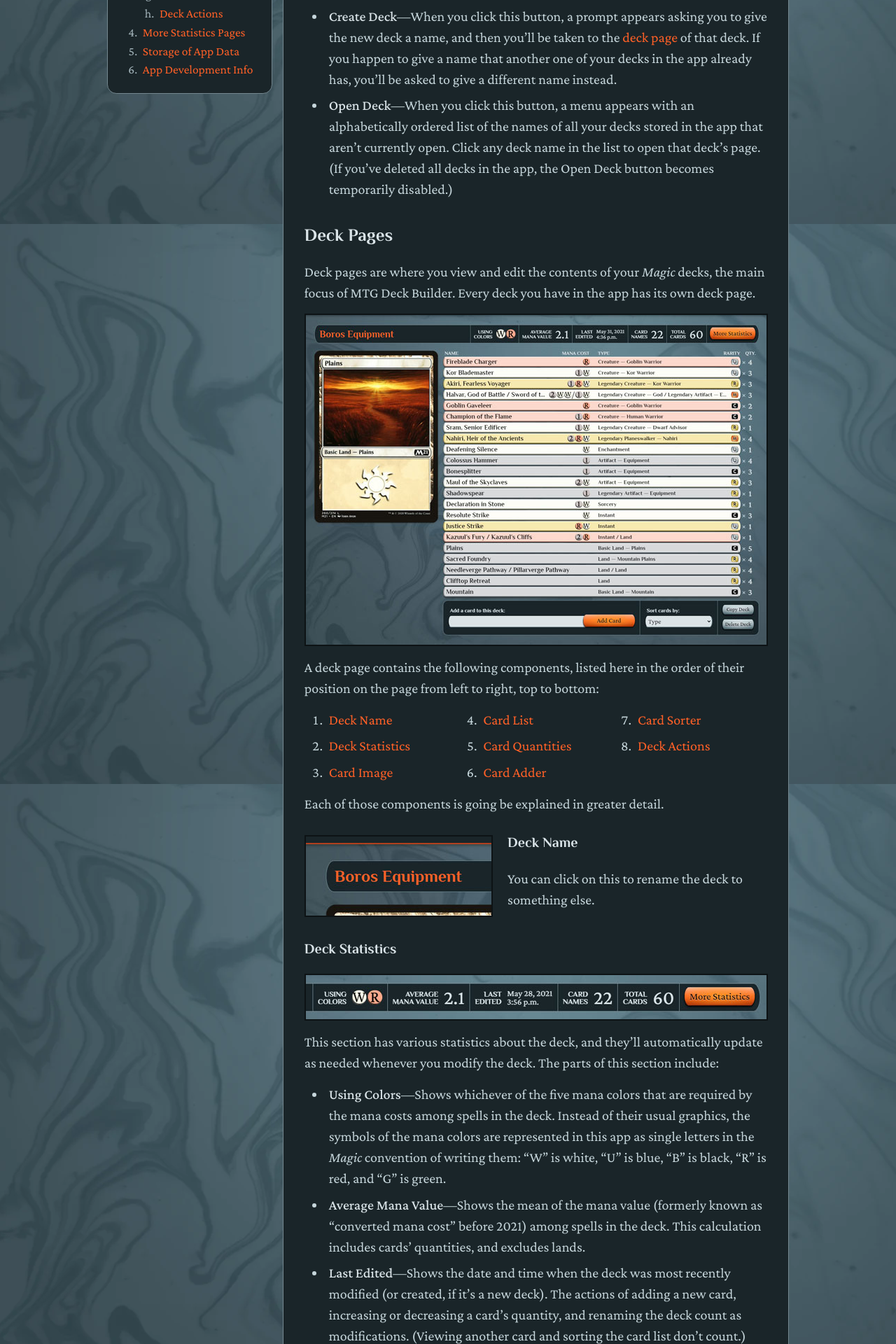
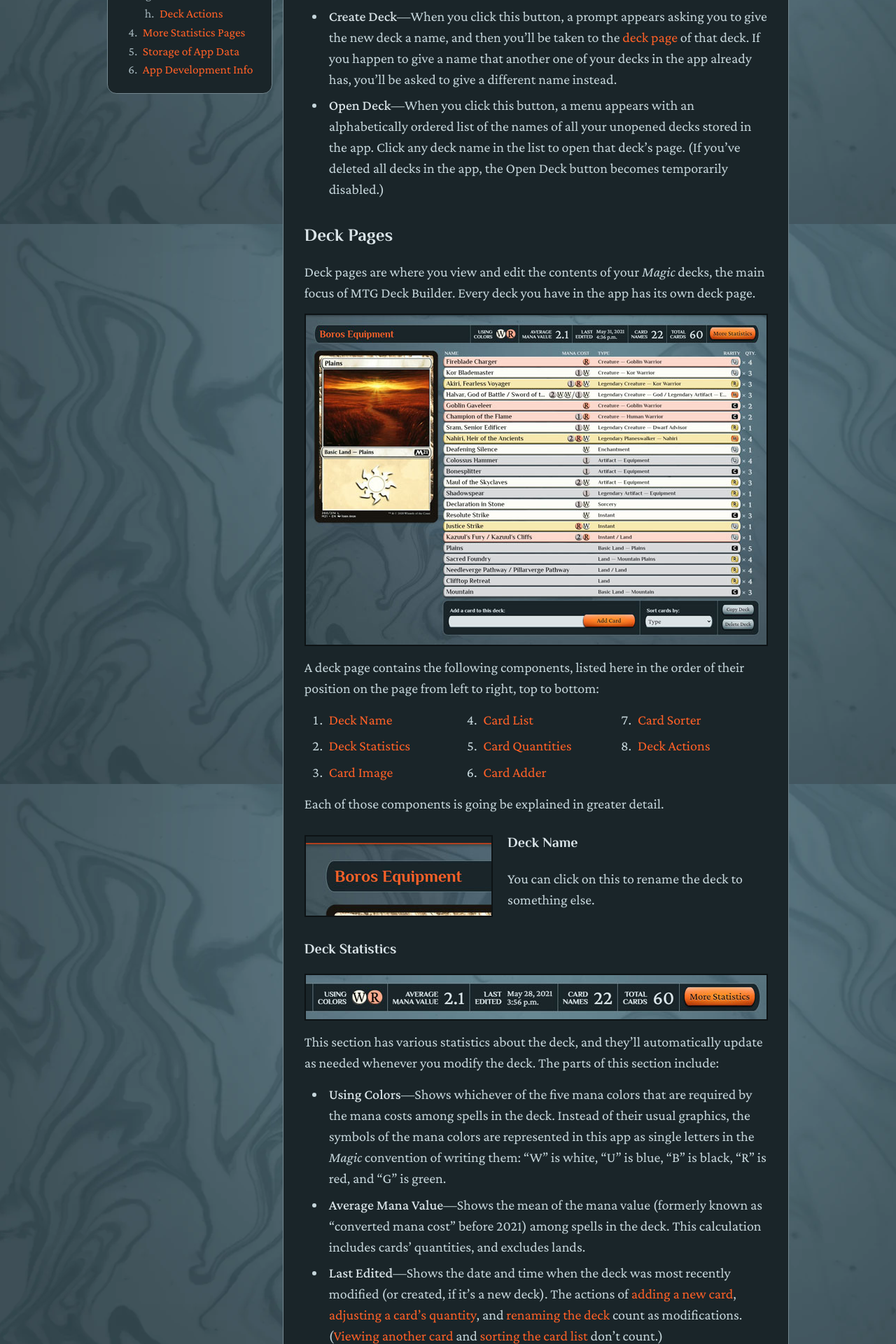
Before and after one commit to IristormDesign/mtg-deck-builder, a Vue app: page /manual in a window 1280 px wide. Shown: the part 480-2400 px from the top of the page at 70% size. Built offline with nearby package versions, Linux system fonts and the light colour scheme.

Commit message:
Minor edits to manual

```diff
--- a/src/components/SiteFooter.vue
+++ b/src/components/SiteFooter.vue
@@ -3,7 +3,7 @@
 		<div class="wrap">
 			<p>
 				<span class="group">
-					<router-link to="/"><strong>MTG Deck Builder</strong></router-link> by <a href="https://iristormdesign.com" target="_blank" rel="noopener">Iristorm Design</a> — <span>Version 1.7.6</span>
+					<router-link to="/"><strong>MTG Deck Builder</strong></router-link> by <a href="https://iristormdesign.com" target="_blank" rel="noopener">Iristorm Design</a> — <span>Version 1.7.7</span>
 				</span>
 				<span class="group">
 					<span class="divider">|</span>
--- a/src/pages/Manual.vue
+++ b/src/pages/Manual.vue
@@ -41,7 +41,7 @@
 			<p>The app header appears at the top of any page on MTG Deck Builder. The most important buttons on it are the two orange ones, as follows:</p>
 			<ul>
 				<li><strong>Create Deck</strong>—When you click this button, a prompt appears asking you to give the new deck a name, and then you’ll be taken to the <a href="#m-deck-pages">deck page</a> of that deck. If you happen to give a name that another one of your decks in the app already has, you’ll be asked to give a different name instead.</li>
-				<li><strong>Open Deck</strong>—When you click this button, a menu appears with an alphabetically ordered list of the names of all your decks stored in the app that aren’t currently open. Click any deck name in the list to open that deck’s page. (If you’ve deleted all decks in the app, the Open Deck button becomes temporarily disabled.)</li>
+				<li><strong>Open Deck</strong>—When you click this button, a menu appears with an alphabetically ordered list of the names of all your unopened decks stored in the app. Click any deck name in the list to open that deck’s page. (If you’ve deleted all decks in the app, the Open Deck button becomes temporarily disabled.)</li>
 			</ul>
 
 			<h3 id="m-deck-pages">Deck Pages</h3>
@@ -87,7 +87,7 @@
 				<ul>
 					<li><strong>Using Colors</strong>—Shows whichever of the five mana colors that are required by the mana costs among spells in the deck. Instead of their usual graphics, the symbols of the mana colors are represented in this app as single letters in the <i>Magic</i> convention of writing them: “W” is white, “U” is blue, “B” is black, “R” is red, and “G” is green.</li>
 					<li><strong>Average Mana Value</strong>—Shows the mean of the mana value (formerly known as “converted mana cost” before 2021) among spells in the deck. This calculation includes cards’ quantities, and excludes lands.</li>
-					<li><strong>Last Edited</strong>—Shows the date and time when the deck was most recently modified (or created, if it’s a new deck). The actions of adding a new card, increasing or decreasing a card’s quantity, and renaming the deck count as modifications. (Viewing another card and sorting the card list don’t count.)</li>
+					<li><strong>Last Edited</strong>—Shows the date and time when the deck was most recently modified (or created, if it’s a new deck). The actions of <a href="#m-card-adder">adding a new card</a>, <a href="#m-card-quantities">adjusting a card’s quantity</a>, and <a href="#m-deck-name">renaming the deck</a> count as modifications. (<a href="#m-card-image">Viewing another card</a> and <a href="#m-card-sorter">sorting the card list</a> don’t count.)</li>
 					<li><strong>Card Names</strong>—Shows the number of cards by each particular name contained in the deck.</li>
 					<li><strong>Total Cards</strong>—Shows the total number of cards contained in the deck. When the total is fewer than 60 (which is the minimum limit according to <i>Magic</i>’s standard rules), a warning symbol (⚠) appears beside the number to signal this.</li>
 					<li><strong>More Statistics Button</strong>—Click this to inspect even more data about the deck. For further explanation, see the “<a href="#m-more-statistics-pages">More Statistics Pages</a>” section of this manual.</li>
@@ -157,7 +157,7 @@
 					<li>The card adder won’t add a card that already exists by that name in the deck. If you’d want to add duplicates of a card of a particular name, instead increase that card’s <a href="#m-card-quantities">quantity</a>.</li>
 					<li>When submitting a card name in the card adder, if that card has been printed in multiple <i>Magic</i> sets, the newest print will always be the one taken.</li>
 					<li>Newly added cards are put at the bottom of the card list, though they can be rearranged later with the <a href="#m-card-sorter">card sorter</a>.</li>
-					<li>To add any randomly chosen Modern-legal card, enter the code <code>[random]</code> as the card name. (Depending on the web browser you’re using, “[random]” may also appear as an option when the card adder input has focus.)</li>
+					<li>If you want to add a randomly chosen card to your deck, enter the code <code>[random]</code> (including the square brackets) as the card name. Depending on the web browser you’re using, “[random]” may also appear as a selectable option when the card adder input has focus.</li>
 				</ul>
 			</section>
 			<section id="m-card-sorter">
```
